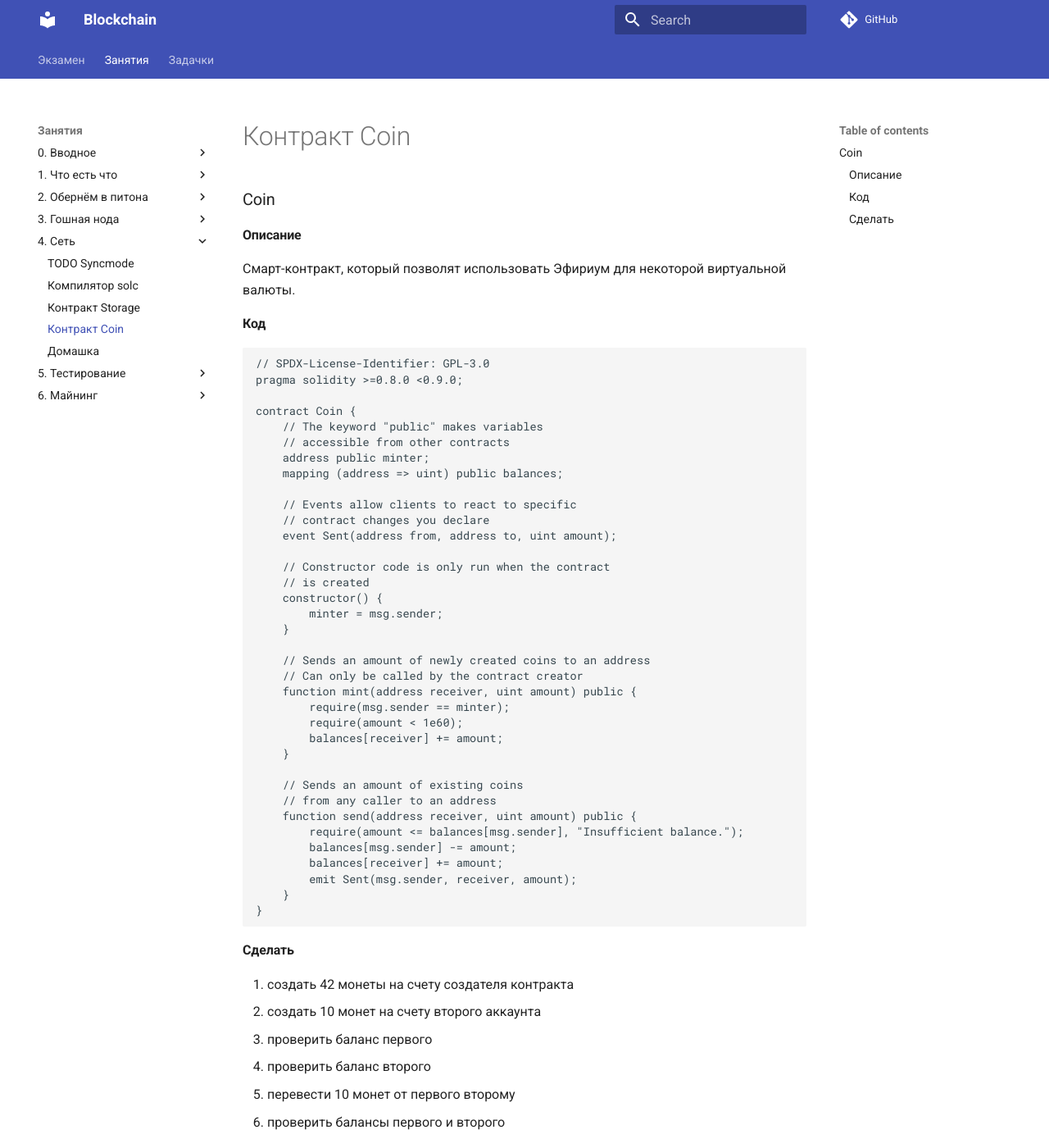
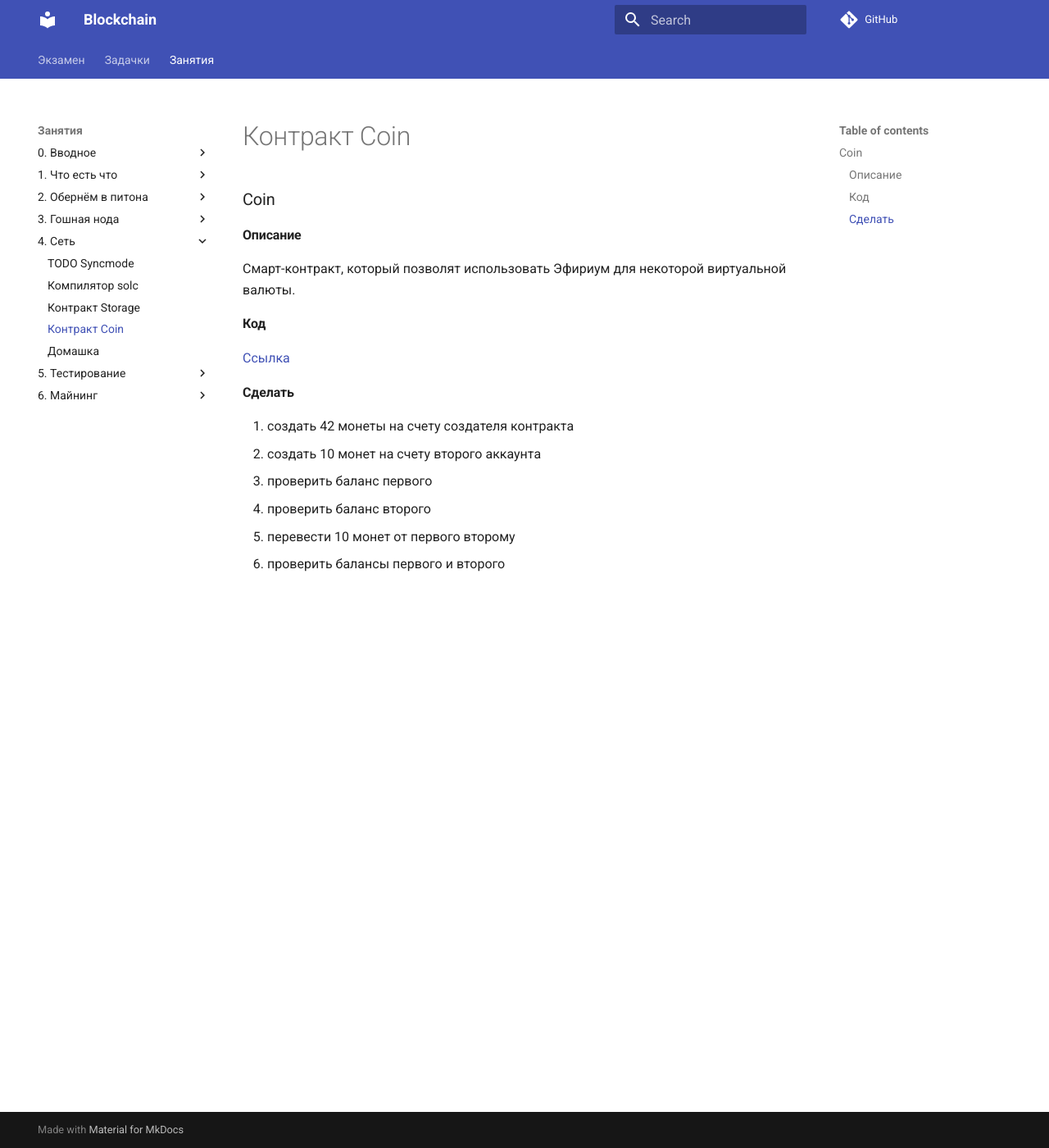
Before and after one commit to vikian050194/blockchain, an MkDocs documentation site: the page built from docs/tasks/coin.md, in a window 1280 px wide and 1400 px high. Shown: the whole window at 82% size. Built offline with MkDocs 1.6.1 and Material for MkDocs 9.7.7, drawn with Linux system fonts in a browser that asks for light colours; comment, search, counter and statistics services are not loaded.

Commit message:
update tasks

````diff
--- a/docs/tasks/coin.md
+++ b/docs/tasks/coin.md
@@ -6,44 +6,7 @@
 
 ## Код
 
-```sol
-// SPDX-License-Identifier: GPL-3.0
-pragma solidity >=0.8.0 <0.9.0;
-
-contract Coin {
-    // The keyword "public" makes variables
-    // accessible from other contracts
-    address public minter;
-    mapping (address => uint) public balances;
-
-    // Events allow clients to react to specific
-    // contract changes you declare
-    event Sent(address from, address to, uint amount);
-
-    // Constructor code is only run when the contract
-    // is created
-    constructor() {
-        minter = msg.sender;
-    }
-
-    // Sends an amount of newly created coins to an address
-    // Can only be called by the contract creator
-    function mint(address receiver, uint amount) public {
-        require(msg.sender == minter);
-        require(amount < 1e60);
-        balances[receiver] += amount;
-    }
-
-    // Sends an amount of existing coins
-    // from any caller to an address
-    function send(address receiver, uint amount) public {
-        require(amount <= balances[msg.sender], "Insufficient balance.");
-        balances[msg.sender] -= amount;
-        balances[receiver] += amount;
-        emit Sent(msg.sender, receiver, amount);
-    }
-}
-```
+[Ссылка](/contracts/coin.sol)
 
 ## Сделать
 
--- a/mkdocs.yaml
+++ b/mkdocs.yaml
@@ -3,6 +3,7 @@ site_url: https://vikian050194.github.io/blockchain/
 repo_url: https://github.com/vikian050194/blockchain/
 nav:
     - Экзамен: exam.md
+    - Задачки: tasks/
     - Занятия:
         - '0. Вводное':
             - Вопросики: 00/questions.md
@@ -46,7 +47,6 @@ nav:
             - TODO Тестирование: 05/testing.md
         - '6. Майнинг':
             - TODO Майнинг: 06/mining.md
-    - Задачки: tasks.md
 theme:
     name: material
     locale: ru
````
Also changed, not shown: docs/README.md (+1 -5 lines), docs/tasks/index.md (renamed from docs/tasks/contract.md, +1 -5 lines).
